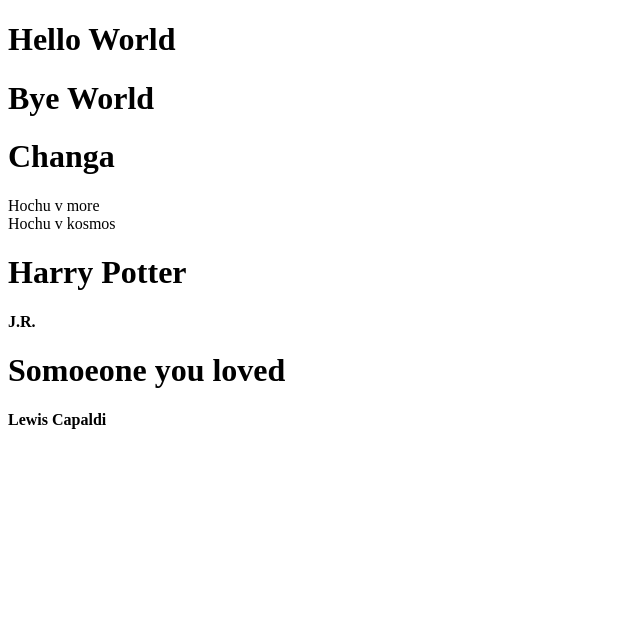
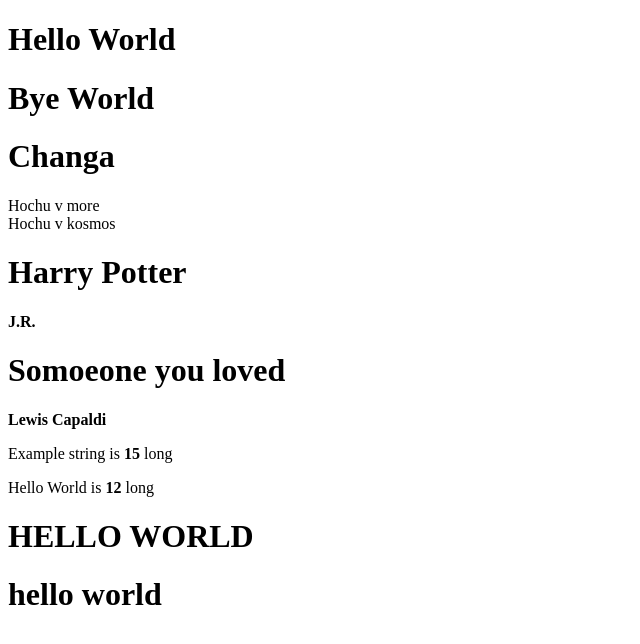
Before and after one commit to EmirlanDogdurbaev/my-first-app, a React (Create React App) app: page / in a window 1280 px wide. Shown: the top 644 px of the page, without its empty margins (0-640 px from the left). Built offline with nearby package versions, Linux system fonts and the light colour scheme.

Commit message:
Lower/UpperCase

```diff
--- a/src/App.js
+++ b/src/App.js
@@ -5,7 +5,9 @@
 import Hochu from './components/Hochu';
 import Books from './components/Books';
 import Song from './components/Song';
-
+import Length from './components/Length';
+import Uppercase from './components/Uppercase';
+import LowerCase from './components/LowerCase';
 
 
 function App() {
@@ -18,6 +20,11 @@
       <Hochu v = "kosmos" />
       <Books name = "Harry Potter" author = "J.R." />
       <Song name = "Somoeone you loved" artist = "Lewis Capaldi" />
+      <Length string="Example string " />
+      <Length string="Hello World " />
+
+      <Uppercase >hello world</Uppercase>
+      <LowerCase >HELLO WORLD</LowerCase>
     </div>
   );
 }
--- /dev/null
+++ b/src/components/Length.js
@@ -0,0 +1,9 @@
+function Length(props) {
+    return (
+    <div>
+        <p>{props.string} is <strong> {props.string.length}</strong> long</p>
+
+    </div>
+    )}
+
+export default Length;
--- /dev/null
+++ b/src/components/LowerCase.js
@@ -0,0 +1,8 @@
+function LowerCase(props) {
+    return (
+    <div>
+        <h1>{props.children.toLowerCase()}</h1>
+    </div>
+    )}
+
+export default LowerCase;
--- /dev/null
+++ b/src/components/Uppercase.js
@@ -0,0 +1,8 @@
+function Uppercase(props) {
+    return (
+    <div>
+        <h1>{props.children.toUpperCase()}</h1>
+    </div>
+    )}
+
+export default Uppercase;
```
